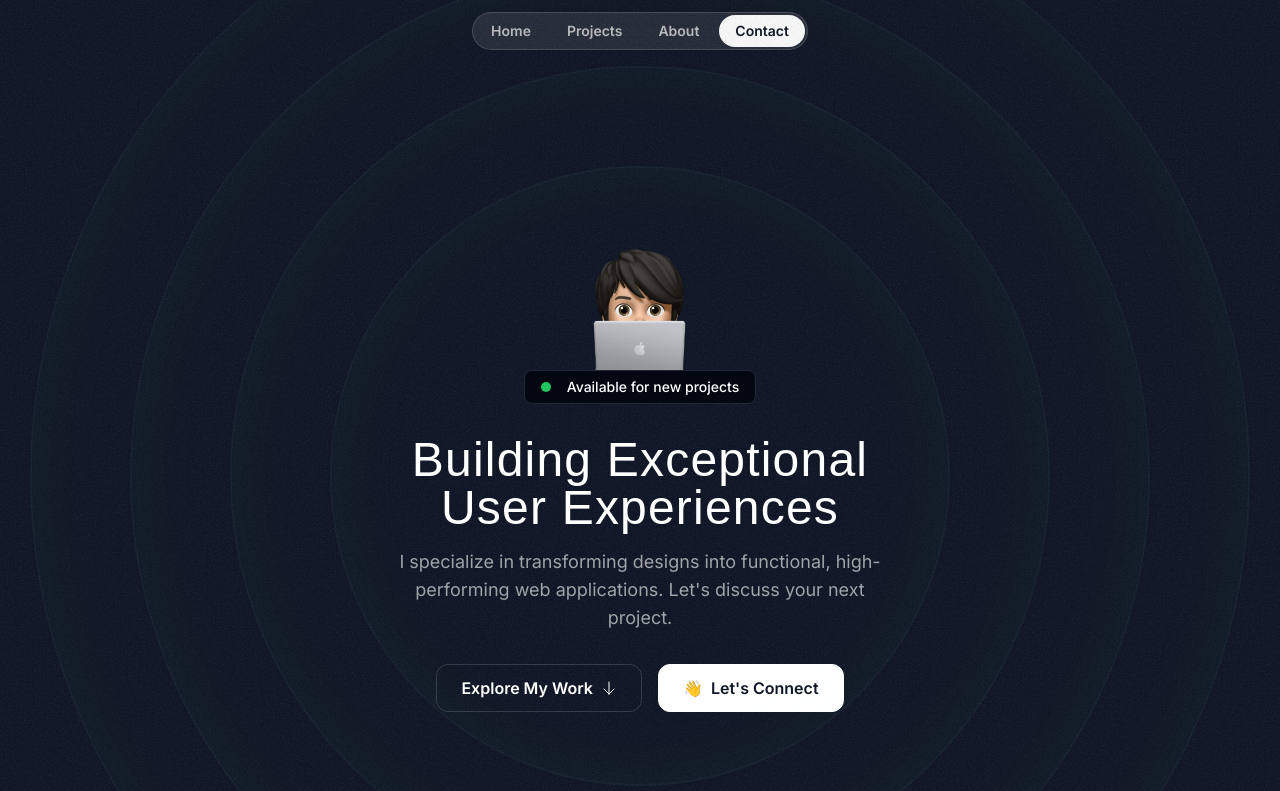
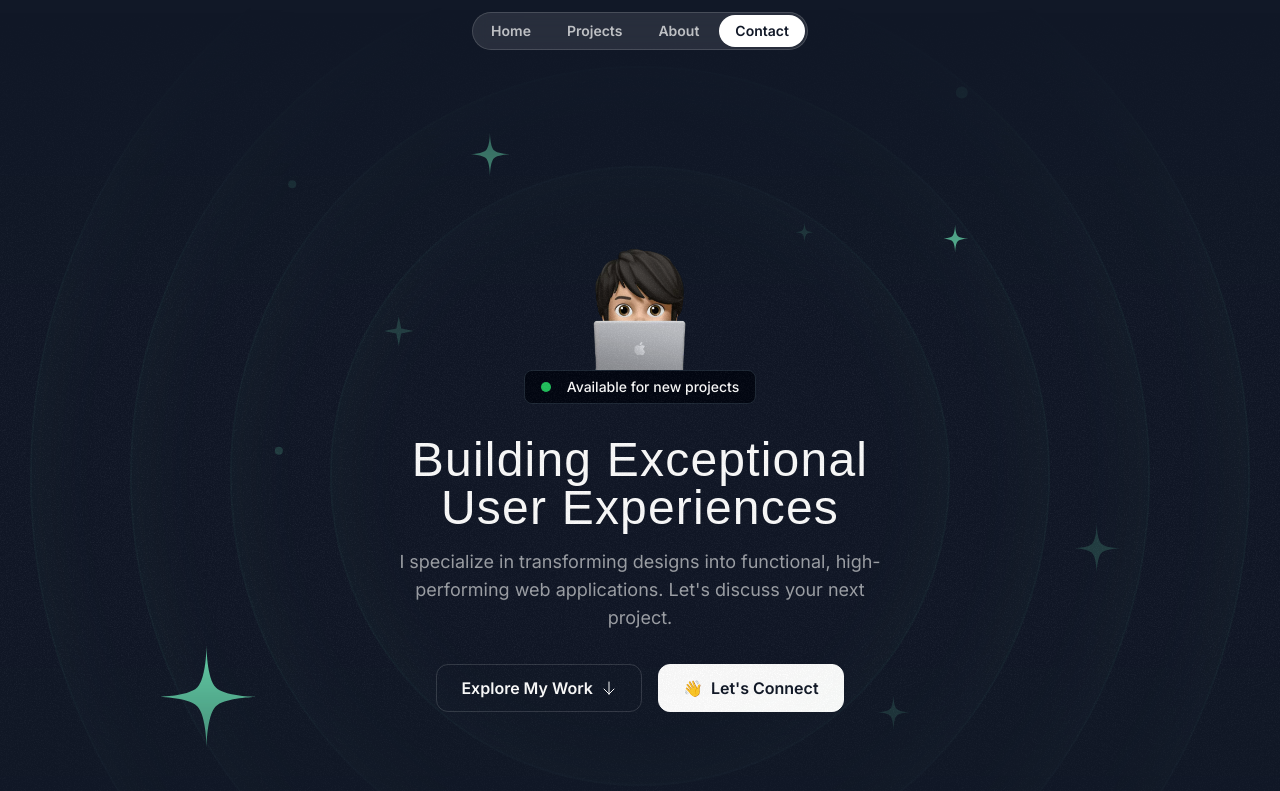
Before and after one commit to albinjoby/Portfolio, a Next.js app: page / in a window 1280 px wide. Shown: the top 791 px of the page. Built offline with nearby package versions, Linux system fonts and the light colour scheme; a web font is replaced by a local one.

Commit message:
completed hero section

```diff
--- /dev/null
+++ b/src/components/HeroOrbit.tsx
@@ -0,0 +1,24 @@
+import { PropsWithChildren } from "react";
+
+export const HeroOrbit = ({
+  children,
+  size,
+  rotation,
+}: PropsWithChildren<{ size: number; rotation: number }>) => {
+  return (
+    <div className="absolute left-1/2 top-1/2 -translate-x-1/2 -translate-y-1/2">
+      <div
+        className="flex items-start justify-start"
+        style={{
+          transform: `rotate(${rotation}deg)`,
+          height: `${size}px`,
+          width: `${size}px`,
+        }}
+      >
+        <div className="inline-flex" style={{
+            transform: `rotate(${rotation * -1}deg)`
+        }}>{children}</div>
+      </div>
+    </div>
+  );
+};
--- a/src/sections/Header.tsx
+++ b/src/sections/Header.tsx
@@ -1,6 +1,6 @@
 export const Header = () => {
   return (
-    <div className="fixed flex justify-center items-center top-3 w-full">
+    <div className="fixed flex justify-center items-center top-3 w-full z-10">
       <nav className="flex gap-1 p-0.5 border border-white/15 rounded-full bg-white/10 backdrop-blur">
         <a href="#" className="nav-item">
           Home
--- a/src/sections/Hero.tsx
+++ b/src/sections/Hero.tsx
@@ -1,19 +1,65 @@
 import memojiImage from "@/assets/images/memoji-computer.png";
 import Image from "next/image";
-import ArrowDown from "@/assets/icons/arrow-down.svg"
-import grainImage from "@/assets/images/grain.jpg"
+import ArrowDown from "@/assets/icons/arrow-down.svg";
+import grainImage from "@/assets/images/grain.jpg";
+import StarIcon from "@/assets/icons/star.svg";
+import { HeroOrbit } from "@/components/HeroOrbit";
+import SparkleIcon from "@/assets/icons/sparkle.svg";
 
 export const HeroSection = () => {
   return (
-    <div className="py-32 md:py-48 lg:py-60 relative z-0">
+    <div className="py-32 md:py-48 lg:py-60 relative z-0 overflow-x-clip">
+      <div className="absolute inset-0 [mask-image:linear-gradient(to_bottom,transparent,rgba(0,0,0,0.9),rgba(0,0,0,0.9),transparent)]">
         <div
           className="absolute inset-0 -z-30 opacity-5"
           style={{ backgroundImage: `url(${grainImage.src})` }}
         ></div>
+
         <div className="size-[620px] hero-ring"></div>
         <div className="size-[820px] hero-ring"></div>
         <div className="size-[1020px] hero-ring"></div>
         <div className="size-[1220px] hero-ring"></div>
+
+        <HeroOrbit size={800} rotation={-72}>
+          <StarIcon className="size-28 text-emerald-300" />
+        </HeroOrbit>
+
+        <HeroOrbit size={550} rotation={20}>
+          <StarIcon className="size-12 text-emerald-300" />
+        </HeroOrbit>
+
+        <HeroOrbit size={590} rotation={98}>
+          <StarIcon className="size-8 text-emerald-300" />
+        </HeroOrbit>
+
+        <HeroOrbit size={430} rotation={-14}>
+          <SparkleIcon className="size-8 text-emerald-300/20" />
+        </HeroOrbit>
+
+        <HeroOrbit size={440} rotation={79}>
+          <StarIcon className="size5 text-emerald-300/20" />
+        </HeroOrbit>
+
+        <HeroOrbit size={530} rotation={178}>
+          <StarIcon className="size-10 text-emerald-300/20" />
+        </HeroOrbit>
+
+        <HeroOrbit size={710} rotation={144}>
+          <StarIcon className="size-14 text-emerald-300/20" />
+        </HeroOrbit>
+
+        <HeroOrbit size={720} rotation={85}>
+          <div className="size-3 rounded-full bg-emerald-300/20" />
+        </HeroOrbit>
+
+        <HeroOrbit size={520} rotation={-41}>
+          <div className="size-2 rounded-full bg-emerald-300/20" />
+        </HeroOrbit>
+
+        <HeroOrbit size={650} rotation={-5}>
+          <div className="size-2 rounded-full bg-emerald-300/20" />
+        </HeroOrbit>
+      </div>
       <div className="container">
         <div className="flex flex-col items-center">
           <Image
```
Lines whose indentation alone changed are shown as unchanged.
